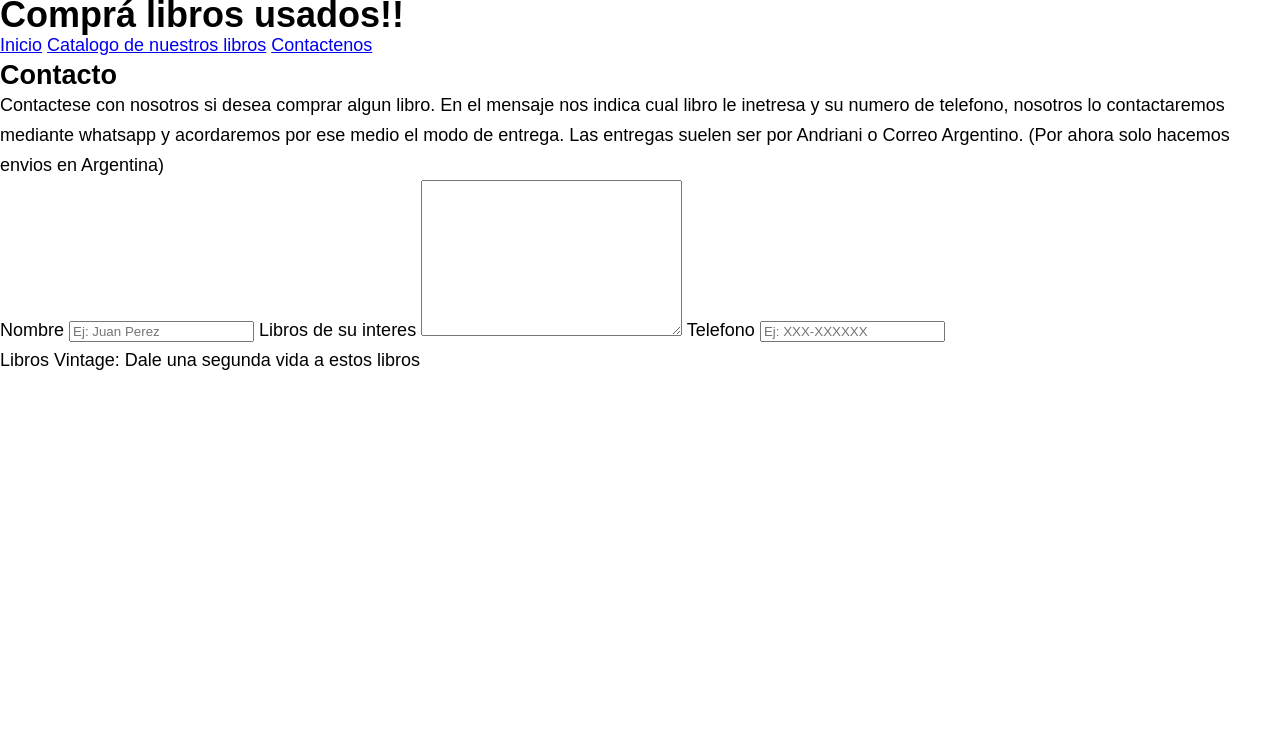
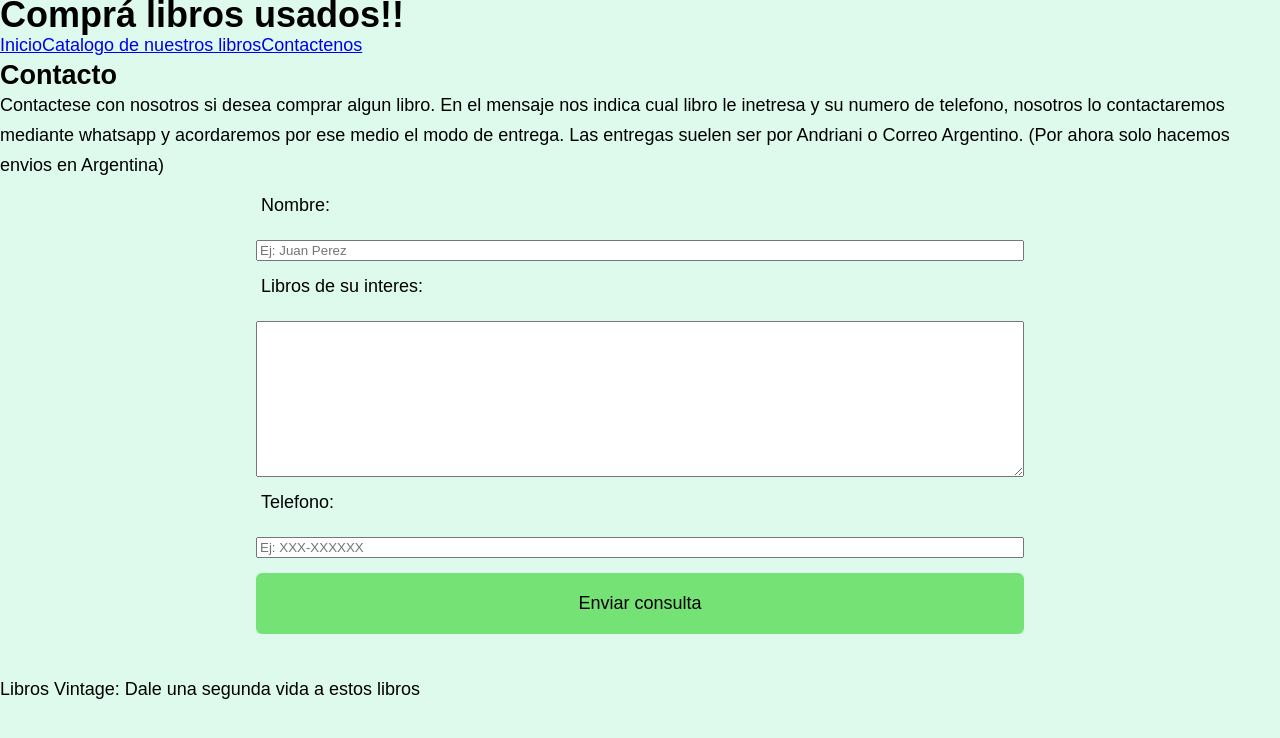
Before and after one commit to DMTRIvan/pryDemeterTPAW, a website: page contactenos.html in a window 1280 px wide. Drawn offline with Linux system fonts and the light colour scheme.

Commit message:
Termine Contactenos

```diff
--- a/contactenos.html
+++ b/contactenos.html
@@ -11,7 +11,7 @@
         <h1>
             Comprá libros usados!!
         </h1>
-        <nav>
+        <nav class="nav-principal">
             <a href="index.html">Inicio</a> <a href="CatalogoDeLibros.html">Catalogo de nuestros libros</a>
             <a href="contactenos.html">Contactenos</a>
         </nav>
@@ -23,19 +23,20 @@
             el modo de entrega. Las entregas suelen ser por Andriani o Correo Argentino.
             (Por ahora solo hacemos envios en Argentina)
         </p>
-        <form action="">
+        <form class="form" action="./contactenos.html" method="post">
 
-            <label for="nombre"> Nombre </label>
+            <label for="nombre"> Nombre: </label>
             <input type="text" name="nombre" id="nombre" required placeholder = "Ej: Juan Perez"/>
-            <label for="Libro"> Libros de su interes </label>
+            <label for="Libro"> Libros de su interes: </label>
                 <textarea
                     name="comentario"
                     id="comentario"
                     cols="30"
                     rows="10"
                 ></textarea>
-            <label for="telefono"> Telefono </label>
+            <label for="telefono"> Telefono: </label>
             <input type="number" name="Telefono" id="telefono" required placeholder = "Ej: XXX-XXXXXX"/>
+            <button type="submit">Enviar consulta</button>
         </form>
 
     </main>
--- a/style.css
+++ b/style.css
@@ -28,6 +28,7 @@ body{
 body{
     display: flex;
     flex-direction: column;
+    background-color: rgb(221, 250, 237);
 }
 .padding-bloques{
     padding-inline: 10px;
@@ -41,3 +42,59 @@ body{
 
 
 /*Aca empiezan las partes que se repiten*/
+
+.header {
+    display: flex;
+    justify-content: space-between;
+    align-items: center;
+    padding-block: 15px;
+    /*background-color: #cfffdc;*/
+
+}
+.nav-principal{
+    display: flex;
+    align-items: center;
+}
+
+/*Bloque main*/
+.main{
+    flex-grow: 1;
+}
+
+/*Footer*/
+.footer{
+    display: flex;
+    justify-content: center;
+}
+/*Pagina contacto*/
+.form{
+    display: flex;
+    flex-direction: column;
+    padding-inline: 20%;
+    margin-block-end: 40px;
+}
+.form label, .textarea{
+    font-size: inherit;
+    font-family: inherit;
+    padding-block: 10px;
+    padding-inline: 5px;
+    margin-block-end: 10px;
+}
+
+.form button{
+    font-size: inherit;
+    color: black;
+    background-color: rgb(116, 226, 116);
+    padding-block: 20px;
+    margin-block-start: 15px;
+    border-radius: 6px;
+    border: none;
+}
+/*Catalogo*/
+.item{
+    display: flex;
+}
+
+
+
+/*Pagina index*/
```
Also changed, not shown: CatalogoDeLibros.html (+1 -1 lines), index.html (+1 -1 lines).
